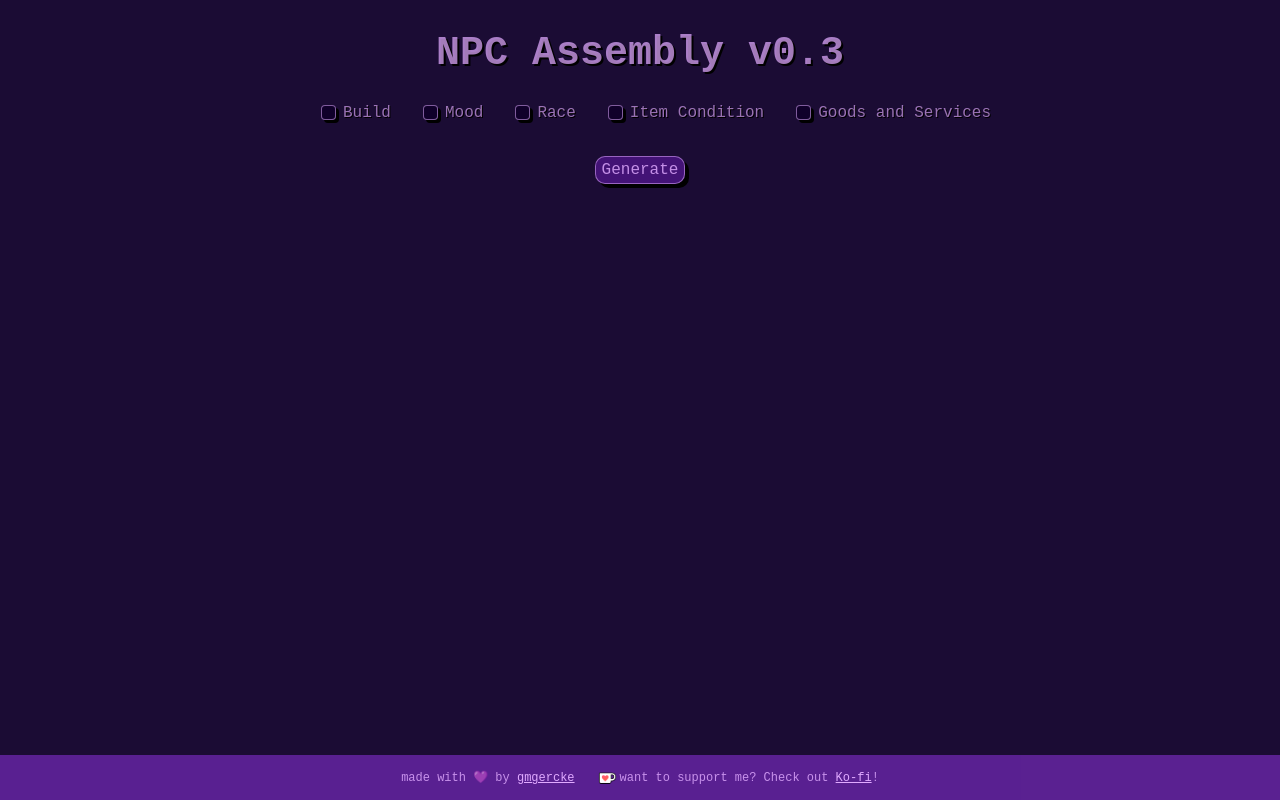
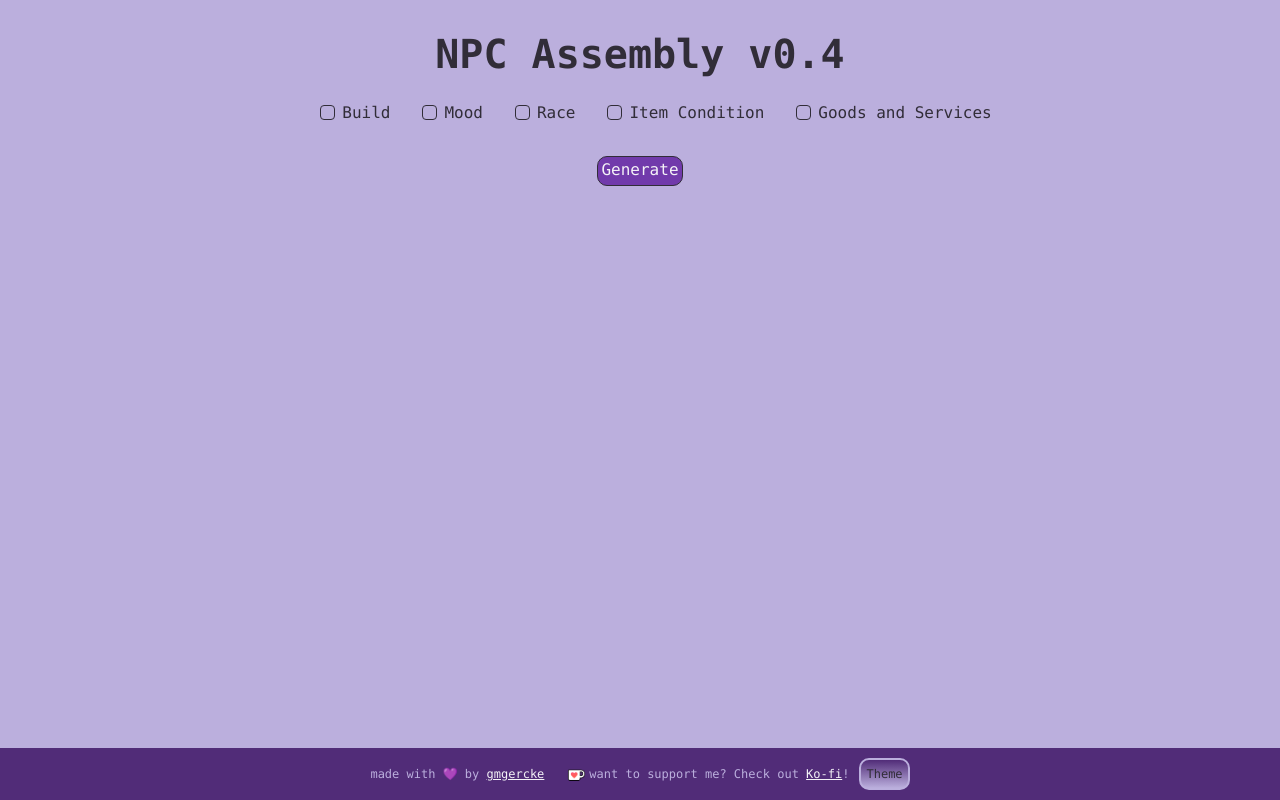
Before and after one commit to gmgercke/npc-assembly, a React (Create React App) app: page / in a window 1280 px wide. Built offline with nearby package versions, Linux system fonts and the light colour scheme.

Commit message:
Implemented Dark/Light Theme toggle and designs

```diff
--- a/package.json
+++ b/package.json
@@ -9,6 +9,7 @@
     "react": "^17.0.2",
     "react-dom": "^17.0.2",
     "react-scripts": "4.0.3",
+    "styled-components": "^5.3.1",
     "web-vitals": "^1.1.2"
   },
   "scripts": {
--- a/src/App.css
+++ /dev/null
@@ -1,10 +0,0 @@
-.App {
-  text-align: center;
-}
-
-h1 {
-  margin-top: 30px;
-  color: #e0aaffb9;
-  font-weight: bold;
-  text-shadow: 2px 2px 0px rgb(0, 0, 0);
-}
--- a/src/App.js
+++ b/src/App.js
@@ -1,11 +1,11 @@
-import "./App.css";
+import React from "react";
 import ChoiceCheck from "./ChoiceCheck";
 import Footer from "./Footer";
 
 export default function App() {
   return (
     <div className="App">
-      <h1>NPC Assembly v0.3</h1>
+      <h1>NPC Assembly v0.4</h1>
       <ChoiceCheck />
       <Footer />
     </div>
--- a/src/Assembly.css
+++ b/src/Assembly.css
@@ -3,33 +3,23 @@
 }
 
 .keyword-highlight {
+  color: #d1cce0;
   line-height: 2;
   padding: 5px;
-  border: 1px solid #e0aaff8a;
   border-radius: 10px;
   margin-right: 10px;
-  box-shadow: 4px 4px 0px rgb(0, 0, 0);
 }
 
 .text-highlight {
-  color: #e0aaffb9;
   padding: 5px;
   font-weight: bold;
-  text-shadow: 2px 2px 0px rgb(0, 0, 0);
 }
 
 .generate-button {
-  border: 1px solid #e0aaff8a;
-  background-color: #59189aa6;
+  padding: 1px 3px 3px 3px;
+  color: #f4f2f7;
   border-radius: 10px;
-  color: #e0aaffd2;
   margin-bottom: 30px;
   margin-top: 15px;
   transition: all 250ms ease-in-out;
-  box-shadow: 4px 4px 0px rgb(0, 0, 0);
 }
-
-.generate-button:hover {
-  background-color: #10002ba2;
-  color: #e0aaffd2;
-}
--- a/src/ChoiceCheck.css
+++ b/src/ChoiceCheck.css
@@ -9,8 +9,6 @@ ul {
 
 .form-check-label {
   padding-left: 2px;
-  color: #e0aaffa8;
-  text-shadow: 1px 1px 0px rgb(0, 0, 0);
 }
 
 .form-check-input {
@@ -18,21 +16,14 @@ ul {
   border-radius: 50%;
   width: 15px;
   height: 15px;
-  background-color: #10002bf3;
-  border: 1px solid #e0aaff8a;
   transition: 0.2s all linear;
   margin-right: 5px;
-  box-shadow: 3px 3px 0px rgb(0, 0, 0);
 }
 
 .form-check-input:checked {
   appearance: none;
-  border: 1px solid #e0aaff8a;
-  background-color: #7a2cbfab;
-  box-shadow: 3px 3px 0px rgb(0, 0, 0);
 }
 
 .form-check-input:focus {
-  border: 1px solid #e0aaff8a;
-  box-shadow: 3px 3px 0px rgb(0, 0, 0);
+  box-shadow: none;
 }
--- /dev/null
+++ b/src/DarkMode.js
@@ -0,0 +1,24 @@
+import { useEffect, useState } from "react";
+
+export const DarkMode = () => {
+  const [theme, setTheme] = useState(
+    window.localStorage.getItem("theme") || "light"
+  );
+
+  const toggleTheme = function () {
+    if (theme === "light") {
+      window.localStorage.setItem("theme", "dark");
+      setTheme("dark");
+    } else {
+      window.localStorage.setItem("theme", "light");
+      setTheme("light");
+    }
+  };
+
+  useEffect(() => {
+    const localTheme = window.localStorage.getItem("theme");
+    localTheme && setTheme(localTheme);
+  }, []);
+
+  return [theme, toggleTheme];
+};
--- a/src/Footer.css
+++ b/src/Footer.css
@@ -1,12 +1,12 @@
-footer {
+.footer {
   padding: 10px;
   position: fixed;
   left: 0;
   bottom: 0;
   width: 100%;
   justify-content: center;
-  background-color: #7a2cbfab;
-  color: #e0aaffd2;
+  background-color: #512c78;
+  color: #bbafdd;
   font-size: 12px;
 }
 
@@ -19,10 +19,10 @@ img {
 }
 
 a {
-  color: #e0aaff;
+  color: #f4f2f7;
 }
 
 a:hover {
-  color: #e0aaff;
+  color: #bbafdd;
   text-decoration: none;
 }
--- a/src/Footer.js
+++ b/src/Footer.js
@@ -1,10 +1,20 @@
 import React from "react";
+import ThemeToggle from "./ThemeToggle";
 import "./Footer.css";
 import logo from "./Ko-fi_Icon_RGB_stroke.png";
+import { DarkMode } from "./DarkMode";
+import { ThemeProvider } from "styled-components";
+import { lightTheme, darkTheme } from "./ThemeStyles";
+import { GlobalStyles } from "./GlobalThemes";
 
 export default function Footer() {
+  const [theme, toggleTheme] = DarkMode();
+  const themeMode = theme === "light" ? lightTheme : darkTheme;
+
   return (
-    <footer>
+    <ThemeProvider theme={theme === "light" ? lightTheme : darkTheme}>
+      <GlobalStyles />
+      <footer className="footer">
         <span className="credits">
           made with 💜 by{" "}
           <a
@@ -23,6 +33,8 @@ export default function Footer() {
           </a>
           !
         </span>
+        <ThemeToggle theme={theme} toggleTheme={toggleTheme} />
       </footer>
+    </ThemeProvider>
   );
 }
--- /dev/null
+++ b/src/GlobalThemes.js
@@ -0,0 +1,60 @@
+import { createGlobalStyle } from "styled-components";
+
+export const GlobalStyles = createGlobalStyle`
+ *,
+  *::after,
+  *::before {
+    box-sizing: border-box;
+  }
+
+  body {
+    display: flex;
+    flex-direction: column;
+    align-items: center;
+    justify-content: center;
+    background: ${({ theme }) => theme.body};
+    color: ${({ theme }) => theme.text};
+    padding: 0;
+    margin: 0;
+    font-family: source-code-pro, Menlo, Monaco, Consolas, "Courier New",
+    monospace;
+    transition: all 300ms linear;
+  }
+
+  h1 {
+  margin-top: 30px;
+  color: ${({ theme }) => theme.text};
+  font-weight: bold;
+}
+
+
+button {
+    display: inline block;
+    color: ${({ theme }) => theme.text};
+}
+
+.form-check-input {
+  background-color: ${({ theme }) => theme.body};
+  border: 1px solid ${({ theme }) => theme.buttonBorder};
+}
+
+.form-check-input:checked {
+background-color: ${({ theme }) => theme.buttonBack};
+  border: 1px solid ${({ theme }) => theme.buttonBorder};
+}
+
+.form-check-input:focus {
+  border: 1px solid ${({ theme }) => theme.buttonBorder};
+}
+
+.generate-button {
+    background-color: ${({ theme }) => theme.buttonBack};
+    border: 1px solid ${({ theme }) => theme.buttonBorder};
+}
+
+.keyword-highlight {
+  border: 1px solid ${({ theme }) => theme.buttonBorder};
+  background-color: ${({ theme }) => theme.buttonBack};
+
+
+`;
--- /dev/null
+++ b/src/ThemeStyles.js
@@ -0,0 +1,17 @@
+export const lightTheme = {
+  body: "#BBAFDD",
+  text: "#312D38",
+  toggleBorder: "#BBAFDD",
+  gradient: "linear-gradient(#512C78, #BBAFDD)",
+  buttonBack: "#713AAB",
+  buttonBorder: "#312D38",
+};
+
+export const darkTheme = {
+  body: "#312D38",
+  text: "#BBAFDD",
+  toggleBorder: "#312D38",
+  gradient: "linear-gradient(#312D38, #512C78)",
+  buttonBack: "#512C78",
+  buttonBorder: "#BBAFDD",
+};
--- /dev/null
+++ b/src/ThemeToggle.js
@@ -0,0 +1,26 @@
+import React from "react";
+import { func, string } from "prop-types";
+import styled from "styled-components";
+
+const ToggleContainer = styled.button`
+  background: ${({ theme }) => theme.gradient};
+  border: 2px solid ${({ theme }) => theme.toggleBorder};
+  border-radius: 10px;
+  cursor: pointer;
+  display: inline;
+  font-size: 12px;
+  margin-left: 10px;
+  padding: 5px;
+`;
+
+const Toggle = ({ theme, toggleTheme }) => {
+  const isLight = theme === "light";
+  return <ToggleContainer onClick={toggleTheme}>Theme</ToggleContainer>;
+};
+
+Toggle.propTypes = {
+  theme: string.isRequired,
+  toggleTheme: func.isRequired,
+};
+
+export default Toggle;
--- a/src/index.css
+++ b/src/index.css
@@ -1,13 +1,7 @@
 body {
+  text-align: center;
   margin: 0;
   font-family: "Courier New", Courier, monospace;
   -webkit-font-smoothing: antialiased;
   -moz-osx-font-smoothing: grayscale;
-  background-color: #10002bf3;
-  color: #e0aaffd2;
 }
-
-code {
-  font-family: source-code-pro, Menlo, Monaco, Consolas, "Courier New",
-    monospace;
-}
```
Also changed, not shown: 1 other file (tests, documents, lock files or other folders). Lines whose indentation alone changed are shown as unchanged.
